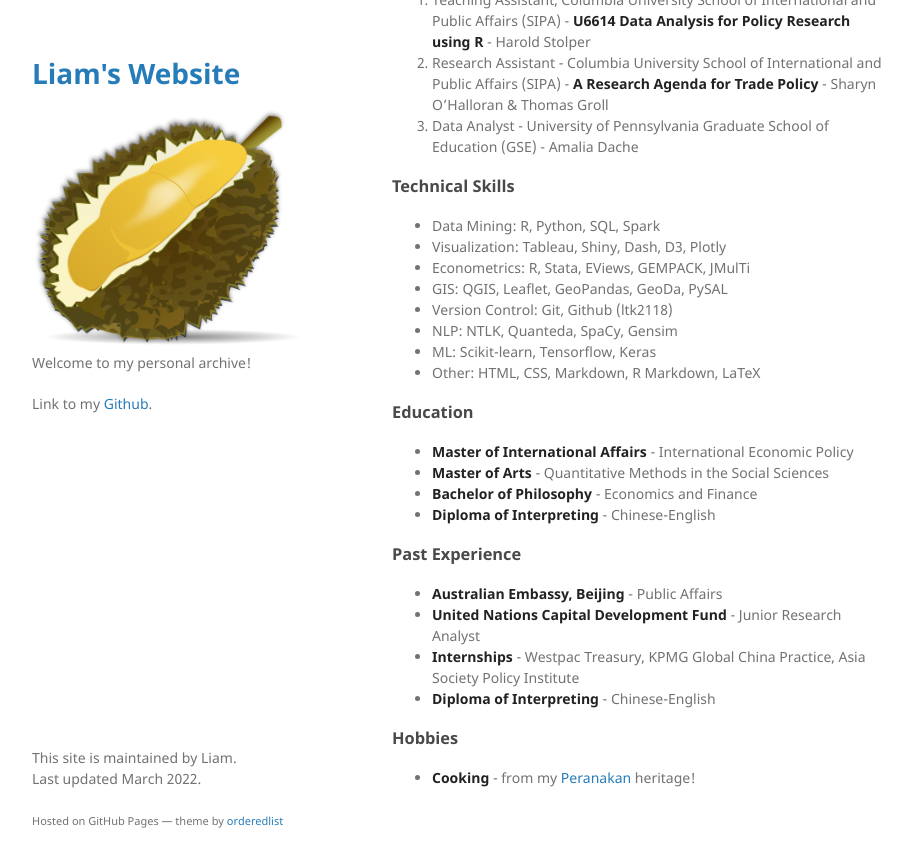
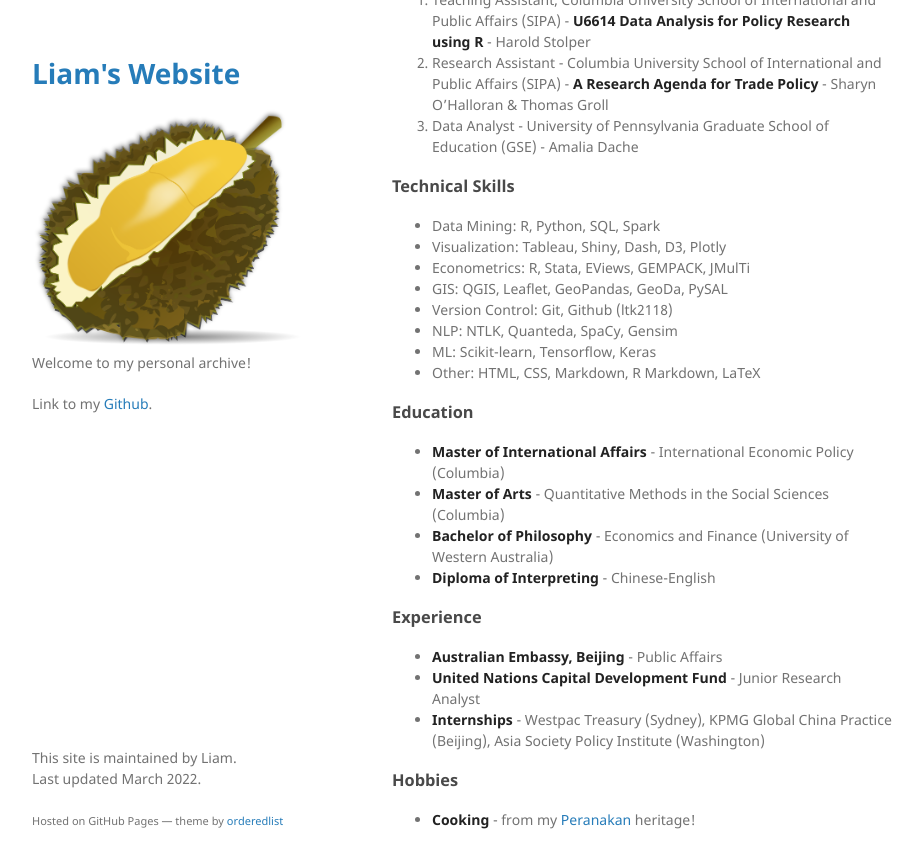
Before and after one commit to ltk2118/home, a Jekyll site: the page built from index.md, in a window 1280 px wide and 900 px high, scrolled down 564 px. Shown: the top 868 px of the window, without its empty margins (178-1101 px from the left). Built offline with Jekyll 4.4.1, drawn with Linux system fonts in a browser that asks for light colours; our own code applies the rules of GitHub Pages for plain Markdown files.

Commit message:
update index.md

```diff
--- a/index.md
+++ b/index.md
@@ -36,17 +36,16 @@ I'm a Columbia [SIPA](https://www.sipa.columbia.edu/)-[QMSS](https://www.qmss.co
 
 ### Education
 
-* **Master of International Affairs** - International Economic Policy
-* **Master of Arts** - Quantitative Methods in the Social Sciences
-* **Bachelor of Philosophy** - Economics and Finance
+* **Master of International Affairs** - International Economic Policy (Columbia)
+* **Master of Arts** - Quantitative Methods in the Social Sciences (Columbia)
+* **Bachelor of Philosophy** - Economics and Finance (University of Western Australia)
 * **Diploma of Interpreting** - Chinese-English
 
-### Past Experience
+### Experience
 
 * **Australian Embassy, Beijing** - Public Affairs
 * **United Nations Capital Development Fund** - Junior Research Analyst
-* **Internships** - Westpac Treasury, KPMG Global China Practice, Asia Society Policy Institute
-* **Diploma of Interpreting** - Chinese-English
+* **Internships** - Westpac Treasury (Sydney), KPMG Global China Practice (Beijing), Asia Society Policy Institute (Washington)
 
 ### Hobbies
 
```
